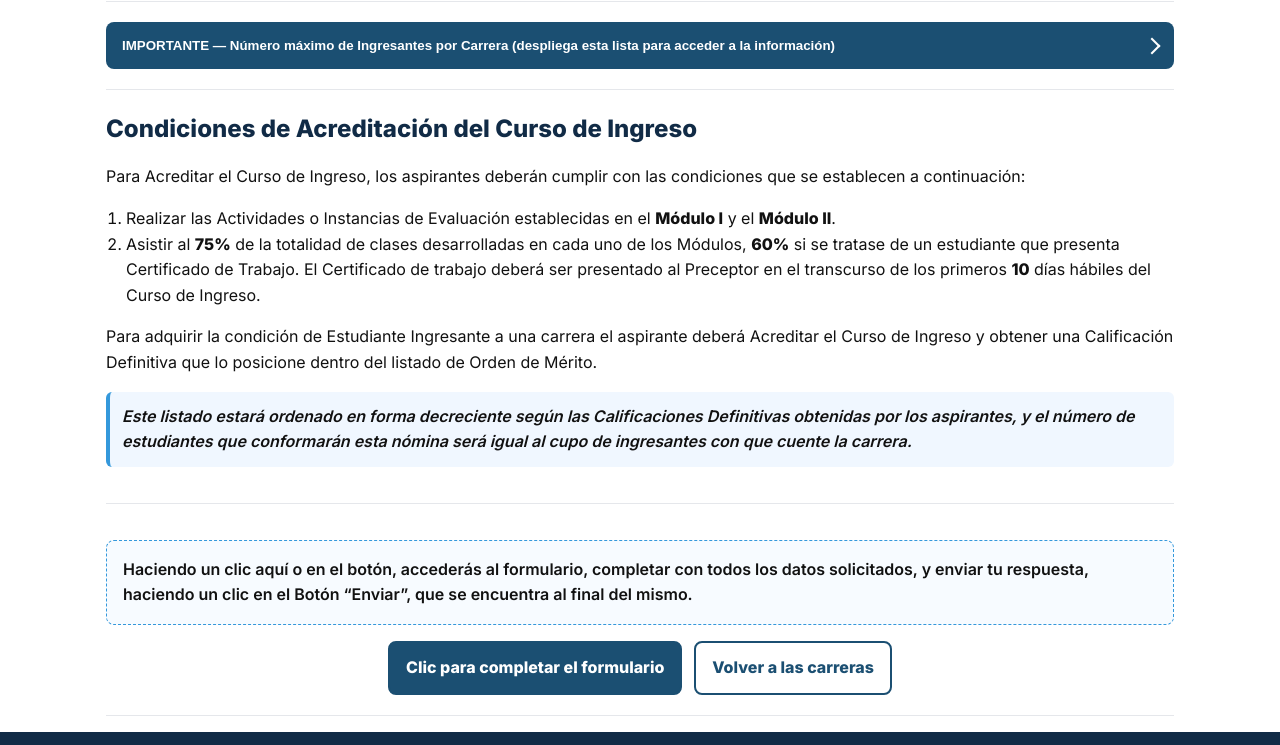
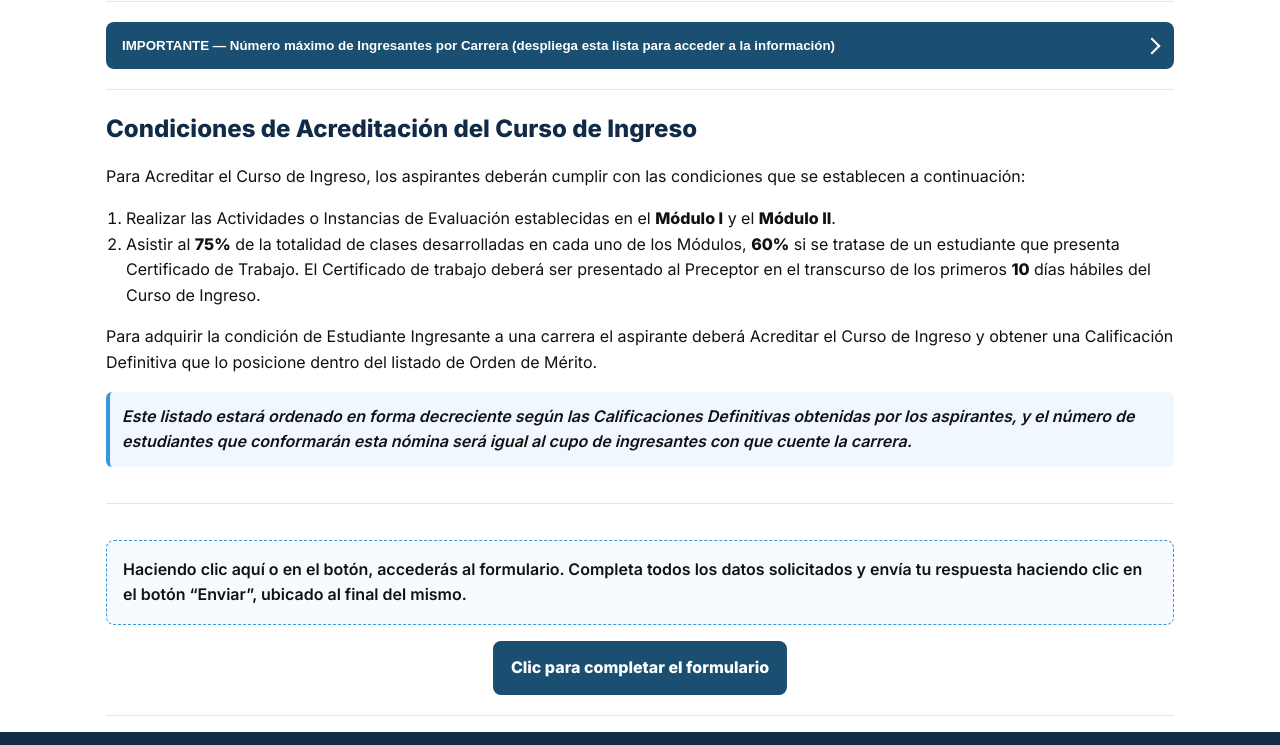
Before and after one commit to ingresoisarm/curso-ingreso, a plain HTML site: page index.html in a window 1280 px wide. Shown: the part 663-1408 px from the top of the page. Drawn offline with Linux system fonts and the light colour scheme.

Commit message:
Add files via upload

```diff
--- a/index.html
+++ b/index.html
@@ -8,7 +8,6 @@
   <link rel="stylesheet" href="assets/css/styles.css" />
 </head>
 <body>
-  <!-- Header -->
   <header class="header" role="banner">
     <div class="container header-inner">
       <a class="brand" href="#" aria-label="Inicio">
@@ -22,19 +21,16 @@
   </header>
 
   <main id="contenido" class="container" role="main">
-    <!-- Introducción -->
     <section class="section intro" aria-labelledby="intro-title">
       <h2 id="intro-title" class="visually-hidden">Introducción</h2>
       <p>Estimado aspirante, aquí encontrarás la Fundamentación y las Condiciones de Acreditación y Criterios de Admisión del Curso de Ingreso de todas las ofertas académicas del Instituto Superior “Antonio Ruiz de Montoya”.</p>
       <p class="instructions">Para que puedas indicar que has leído, comprendido y que prestas acuerdo a lo establecido, te pedimos que: Selecciones la Carrera a la cual te inscribiste, haciendo click: en Ir las carreras se desplegaran todos las ofertas educativas. Realices una lectura responsable de las Condiciones de Acreditación y los Criterios de Admisión. Completes el formulario con todos los datos solicitados, y por último envíes tu respuesta, haciendo un clic en el Botón “Enviar”, que se encuentra al final del formulario.</p>
     </section>
 
-    <!-- Título principal -->
     <section class="section">
       <h1 class="page-title">Criterio General de Admisión</h1>
     </section>
 
-    <!-- Alerta importante en rojo -->
     <section class="section" aria-labelledby="alerta-importante">
       <h2 id="alerta-importante" class="visually-hidden">Importante</h2>
       <div class="alert alert-danger" role="alert" aria-live="polite">
@@ -43,7 +39,6 @@
       </div>
     </section>
 
-    <!-- Accordion Cupos por Carrera -->
     <section class="section" aria-labelledby="cupos-title">
       <h2 id="cupos-title" class="visually-hidden">Número máximo de Ingresantes por Carrera</h2>
       <button class="accordion-trigger" aria-expanded="false" aria-controls="panel-cupos" id="btn-cupos">
@@ -83,7 +78,6 @@
       </div>
     </section>
 
-    <!-- Condiciones de Acreditación -->
     <section class="section" aria-labelledby="condiciones-title">
       <h2 id="condiciones-title" class="section-title">Condiciones de Acreditación del Curso de Ingreso</h2>
       <p>Para Acreditar el Curso de Ingreso, los aspirantes deberán cumplir con las condiciones que se establecen a continuación:</p>
@@ -95,13 +89,11 @@
       <p class="highlight-remark">Este listado estará ordenado en forma decreciente según las Calificaciones Definitivas obtenidas por los aspirantes, y <em>el número de estudiantes que conformarán esta nómina será igual al cupo de ingresantes con que cuente la carrera</em>.</p>
     </section>
 
-    <!-- CTA final -->
     <section class="section cta" aria-labelledby="cta-title">
       <h2 id="cta-title" class="visually-hidden">Acceso al formulario</h2>
-      <p class="cta-note">Haciendo un clic aquí o en el botón, accederás al formulario, completar con todos los datos solicitados, y enviar tu respuesta, haciendo un clic en el Botón “Enviar”, que se encuentra al final del mismo.</p>
+      <p class="cta-note">Haciendo clic aquí o en el botón, accederás al formulario. Completa todos los datos solicitados y envía tu respuesta haciendo clic en el botón “Enviar”, ubicado al final del mismo.</p>
       <div class="cta-actions">
         <a class="btn primary" href="https://docs.google.com/forms/d/1jLiQfWZX7Vg0SurFw8kTTYP_Qucv-5sUkwe4jjmiWq8/viewform?ts=689b1bbe&edit_requested=true" role="button" aria-label="Ir al formulario">Clic para completar el formulario</a>
-        <a class="btn outline" href="#" role="button" aria-label="Volver a las carreras">Volver a las carreras</a>
       </div>
     </section>
   </main>
```
